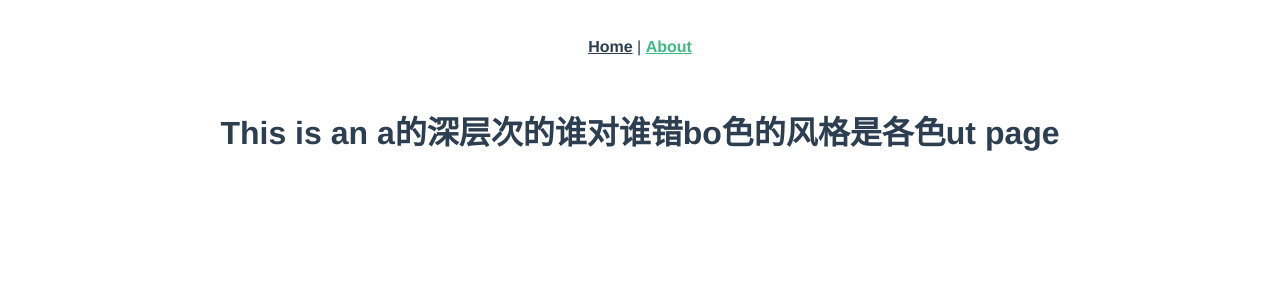
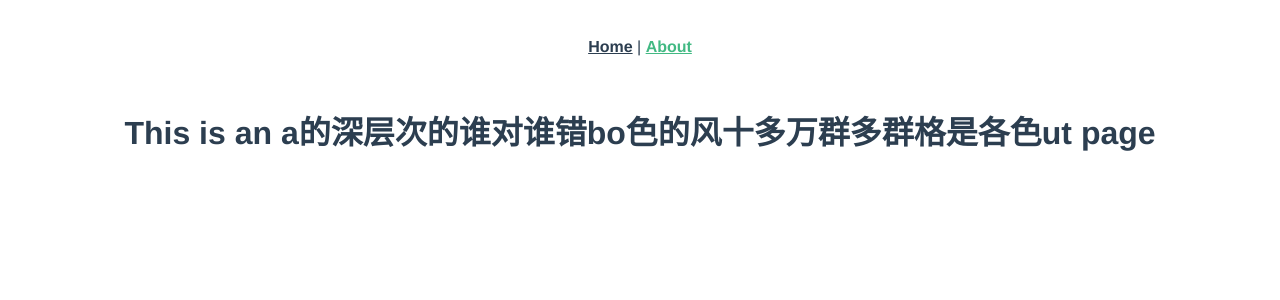
Before and after one commit to gaoying521/adminelement, a Vue app: page /about in a window 1280 px wide. Shown: the top 300 px of the page. Built offline with nearby package versions, Linux system fonts and the light colour scheme.

Commit message:
feat(git提交验证): 提交验证

```diff
--- a/package.json
+++ b/package.json
@@ -19,6 +19,8 @@
     "@vue/cli-plugin-eslint": "~5.0.0",
     "@vue/cli-plugin-router": "~5.0.0",
     "@vue/cli-service": "~5.0.0",
+    "commitizen": "^4.3.0",
+    "cz-conventional-changelog": "^3.3.0",
     "cz-customizable": "^7.2.1",
     "eslint": "^7.32.0",
     "eslint-plugin-vue": "^8.0.3",
--- a/src/views/AboutView.vue
+++ b/src/views/AboutView.vue
@@ -1,5 +1,5 @@
 <template>
   <div class="about">
-    <h1>This is an a的深层次的谁对谁错bo色的风格是各色ut page</h1>
+    <h1>This is an a的深层次的谁对谁错bo色的风十多万群多群格是各色ut page</h1>
   </div>
 </template>
```
Also changed, not shown: .cz-config.js, 1 other file (tests, documents, lock files or other folders).
